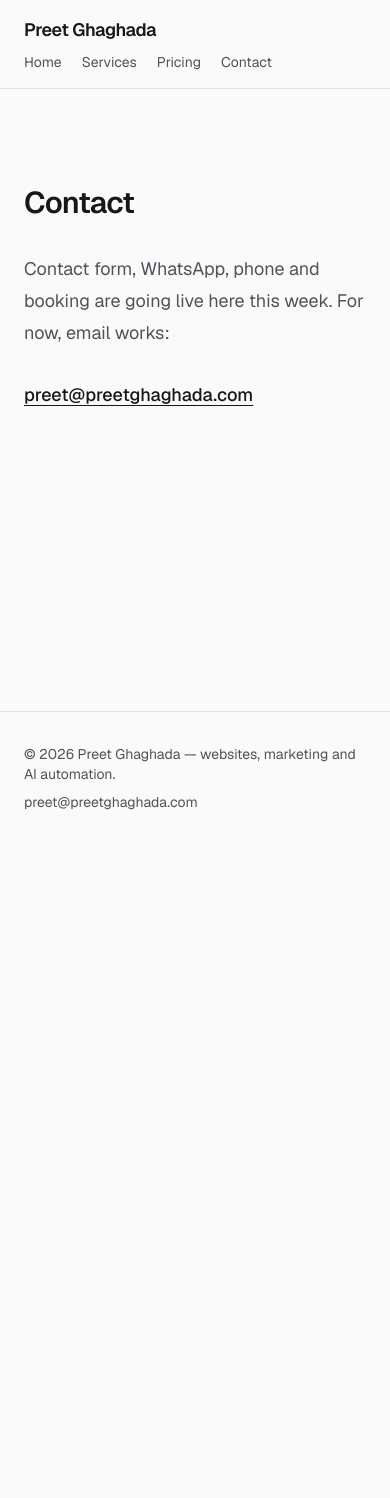
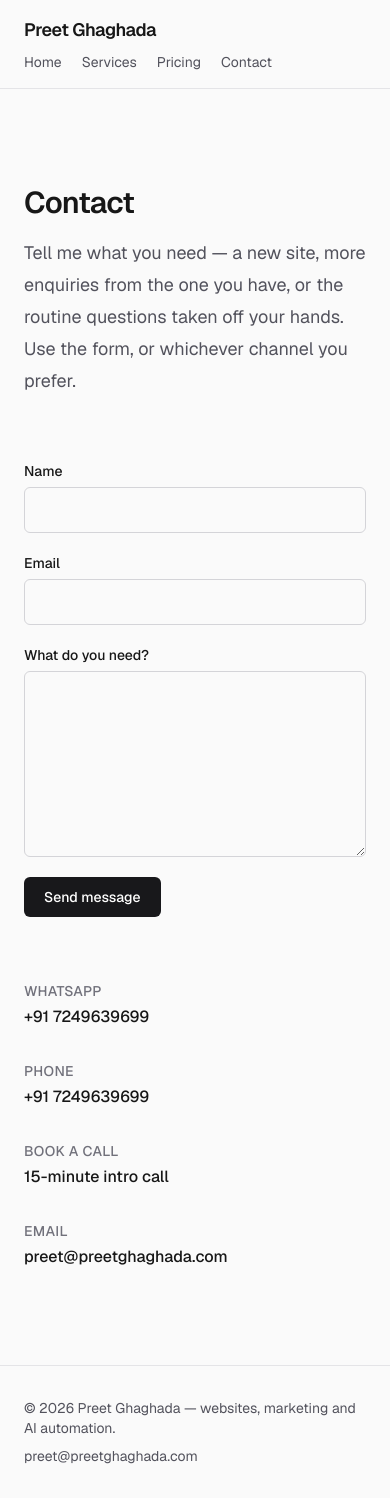
Before and after one commit to preetghaghada/preetghaghada.com, a Next.js app: page /contact in a window 390 px wide. Before the commit the page ends 844 px from the top, so only its background shows below. Built offline with nearby package versions, Linux system fonts and the light colour scheme.

Commit message:
Contact page: Resend form plus WhatsApp, phone, booking and email channels

```diff
--- /dev/null
+++ b/app/contact/ContactForm.tsx
@@ -0,0 +1,92 @@
+"use client";
+
+import { useActionState } from "react";
+import { sendContactMessage, type ContactFormState } from "./actions";
+
+const initialState: ContactFormState = { status: "idle" };
+
+const inputClasses =
+  "w-full rounded-md border border-zinc-300 bg-transparent px-3 py-2 text-base leading-7 outline-none transition-colors focus:border-zinc-500 dark:border-zinc-700 dark:focus:border-zinc-400";
+
+export default function ContactForm() {
+  const [state, formAction, pending] = useActionState(
+    sendContactMessage,
+    initialState
+  );
+
+  if (state.status === "sent") {
+    return (
+      <div className="flex flex-col gap-2 rounded-lg border border-zinc-200 bg-zinc-50 p-8 dark:border-zinc-800 dark:bg-zinc-900">
+        <p className="font-medium">Message sent.</p>
+        <p className="leading-7 text-zinc-600 dark:text-zinc-400">
+          It goes straight to my inbox — my reply comes from
+          preet@preetghaghada.com.
+        </p>
+      </div>
+    );
+  }
+
+  return (
+    <form action={formAction} className="flex flex-col gap-5">
+      <div className="hidden" aria-hidden="true">
+        <label htmlFor="company">Company</label>
+        <input id="company" name="company" type="text" tabIndex={-1} autoComplete="off" />
+      </div>
+
+      <div className="flex flex-col gap-1.5">
+        <label htmlFor="name" className="text-sm font-medium">
+          Name
+        </label>
+        <input
+          id="name"
+          name="name"
+          type="text"
+          required
+          autoComplete="name"
+          className={inputClasses}
+        />
+      </div>
+
+      <div className="flex flex-col gap-1.5">
+        <label htmlFor="email" className="text-sm font-medium">
+          Email
+        </label>
+        <input
+          id="email"
+          name="email"
+          type="email"
+          required
+          autoComplete="email"
+          className={inputClasses}
+        />
+      </div>
+
+      <div className="flex flex-col gap-1.5">
+        <label htmlFor="message" className="text-sm font-medium">
+          What do you need?
+        </label>
+        <textarea
+          id="message"
+          name="message"
+          required
+          rows={6}
+          className={inputClasses}
+        />
+      </div>
+
+      {state.status === "error" && (
+        <p role="alert" className="text-sm leading-6 text-red-600 dark:text-red-400">
+          {state.error}
+        </p>
+      )}
+
+      <button
+        type="submit"
+        disabled={pending}
+        className="self-start rounded-md bg-zinc-900 px-5 py-2.5 text-sm font-medium text-white transition-colors hover:bg-zinc-700 disabled:opacity-60 dark:bg-zinc-50 dark:text-zinc-900 dark:hover:bg-zinc-300"
+      >
+        {pending ? "Sending…" : "Send message"}
+      </button>
+    </form>
+  );
+}
--- /dev/null
+++ b/app/contact/actions.ts
@@ -0,0 +1,63 @@
+"use server";
+
+import { Resend } from "resend";
+
+export type ContactFormState = {
+  status: "idle" | "sent" | "error";
+  error?: string;
+};
+
+const EMAIL_RE = /^[^\s@]+@[^\s@]+\.[^\s@]+$/;
+
+export async function sendContactMessage(
+  _prev: ContactFormState,
+  formData: FormData
+): Promise<ContactFormState> {
+  // Honeypot: visitors never see this field, form-spam bots fill it in.
+  if (formData.get("company")) {
+    return { status: "sent" };
+  }
+
+  const name = String(formData.get("name") ?? "").trim();
+  const email = String(formData.get("email") ?? "").trim();
+  const message = String(formData.get("message") ?? "").trim();
+
+  if (!name || !email || !message) {
+    return {
+      status: "error",
+      error: "Fill in your name, email and message — all three are needed.",
+    };
+  }
+  if (!EMAIL_RE.test(email)) {
+    return {
+      status: "error",
+      error: "That email address doesn't look right — check it and try again.",
+    };
+  }
+  if (name.length > 200 || email.length > 200 || message.length > 5000) {
+    return {
+      status: "error",
+      error:
+        "That's too long for the form — email preet@preetghaghada.com instead.",
+    };
+  }
+
+  const resend = new Resend(process.env.RESEND_API_KEY);
+  const { error } = await resend.emails.send({
+    from: "Preet Ghaghada <contact@preetghaghada.com>",
+    to: "preet@preetghaghada.com",
+    replyTo: email,
+    subject: `Website enquiry from ${name}`,
+    text: `Name: ${name}\nEmail: ${email}\n\n${message}`,
+  });
+
+  if (error) {
+    return {
+      status: "error",
+      error:
+        "Sending failed on my end. Email or WhatsApp me directly instead — details are on this page.",
+    };
+  }
+
+  return { status: "sent" };
+}
--- a/app/contact/page.tsx
+++ b/app/contact/page.tsx
@@ -1,27 +1,73 @@
 import type { Metadata } from "next";
+import ContactForm from "./ContactForm";
 
 export const metadata: Metadata = {
   title: "Contact",
   description:
-    "Get in touch with Preet Ghaghada — contact form, WhatsApp, phone and booking coming this week.",
+    "Get in touch with Preet Ghaghada — contact form, WhatsApp, phone, email, or book a 15-minute intro call.",
 };
+
+const channels = [
+  {
+    label: "WhatsApp",
+    value: "+91 7249639699",
+    href: "https://wa.me/917249639699",
+  },
+  {
+    label: "Phone",
+    value: "+91 7249639699",
+    href: "tel:+917249639699",
+  },
+  {
+    label: "Book a call",
+    value: "15-minute intro call",
+    href: "https://cal.com/preetghaghada/intro-call-15-min",
+  },
+  {
+    label: "Email",
+    value: "preet@preetghaghada.com",
+    href: "mailto:preet@preetghaghada.com",
+  },
+];
 
 export default function Contact() {
   return (
-    <div className="mx-auto flex w-full max-w-5xl flex-col gap-8 px-6 py-24">
+    <div className="mx-auto flex w-full max-w-5xl flex-col gap-16 px-6 py-24">
+      <section className="flex max-w-3xl flex-col gap-4">
         <h1 className="text-3xl font-semibold tracking-tight sm:text-4xl">
           Contact
         </h1>
         <p className="max-w-xl text-lg leading-8 text-zinc-600 dark:text-zinc-400">
-        Contact form, WhatsApp, phone and booking are going live here this
-        week. For now, email works:
+          Tell me what you need — a new site, more enquiries from the one you
+          have, or the routine questions taken off your hands. Use the form,
+          or whichever channel you prefer.
         </p>
+      </section>
+
+      <div className="grid gap-16 sm:grid-cols-[2fr_1fr]">
+        <div className="max-w-xl">
+          <ContactForm />
+        </div>
+
+        <aside className="flex flex-col gap-8">
+          {channels.map(({ label, value, href }) => (
+            <div key={label} className="flex flex-col gap-1">
+              <h2 className="text-sm font-medium uppercase tracking-wide text-zinc-500 dark:text-zinc-400">
+                {label}
+              </h2>
               <a
-        href="mailto:preet@preetghaghada.com"
-        className="text-lg font-medium underline underline-offset-4"
+                href={href}
+                className="font-medium underline-offset-4 hover:underline"
+                {...(href.startsWith("http")
+                  ? { target: "_blank", rel: "noopener noreferrer" }
+                  : {})}
               >
-        preet@preetghaghada.com
+                {value}
               </a>
+            </div>
+          ))}
+        </aside>
+      </div>
     </div>
   );
 }
--- a/package.json
+++ b/package.json
@@ -11,7 +11,8 @@
   "dependencies": {
     "next": "16.2.10",
     "react": "19.2.4",
-    "react-dom": "19.2.4"
+    "react-dom": "19.2.4",
+    "resend": "^6.17.2"
   },
   "devDependencies": {
     "@tailwindcss/postcss": "^4",
```
Also changed, not shown: 1 other file (tests, documents, lock files or other folders). Lines whose indentation alone changed are shown as unchanged.
